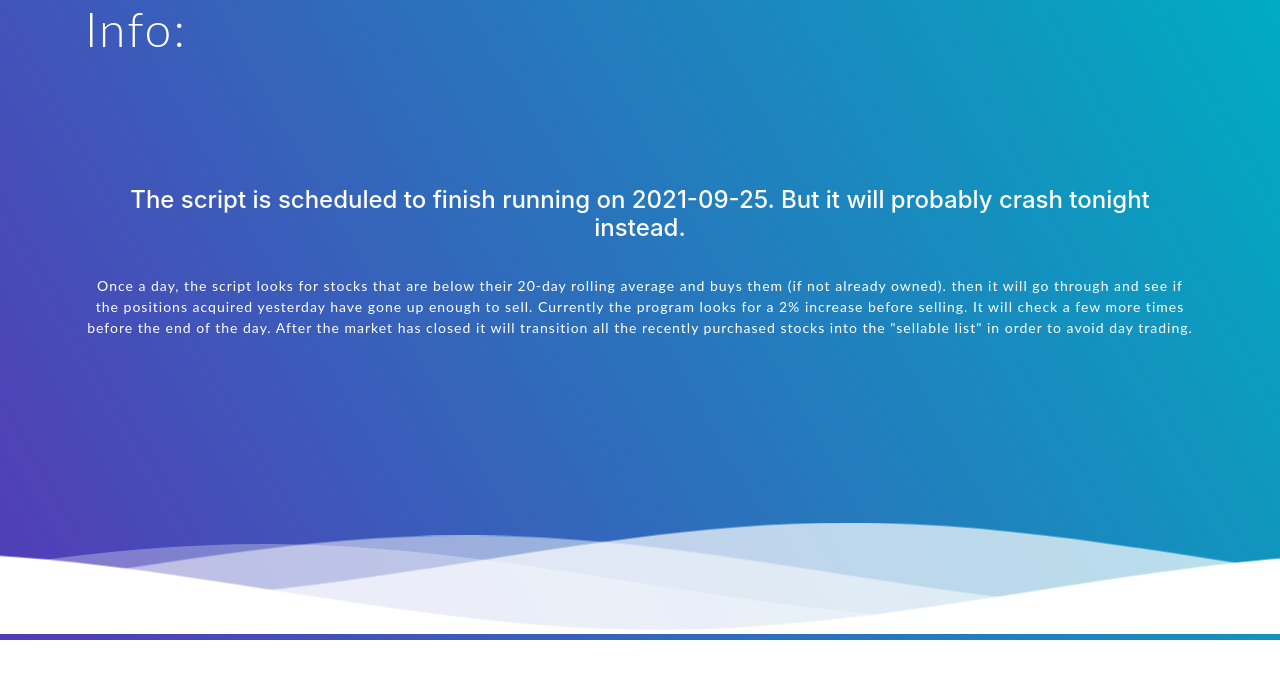
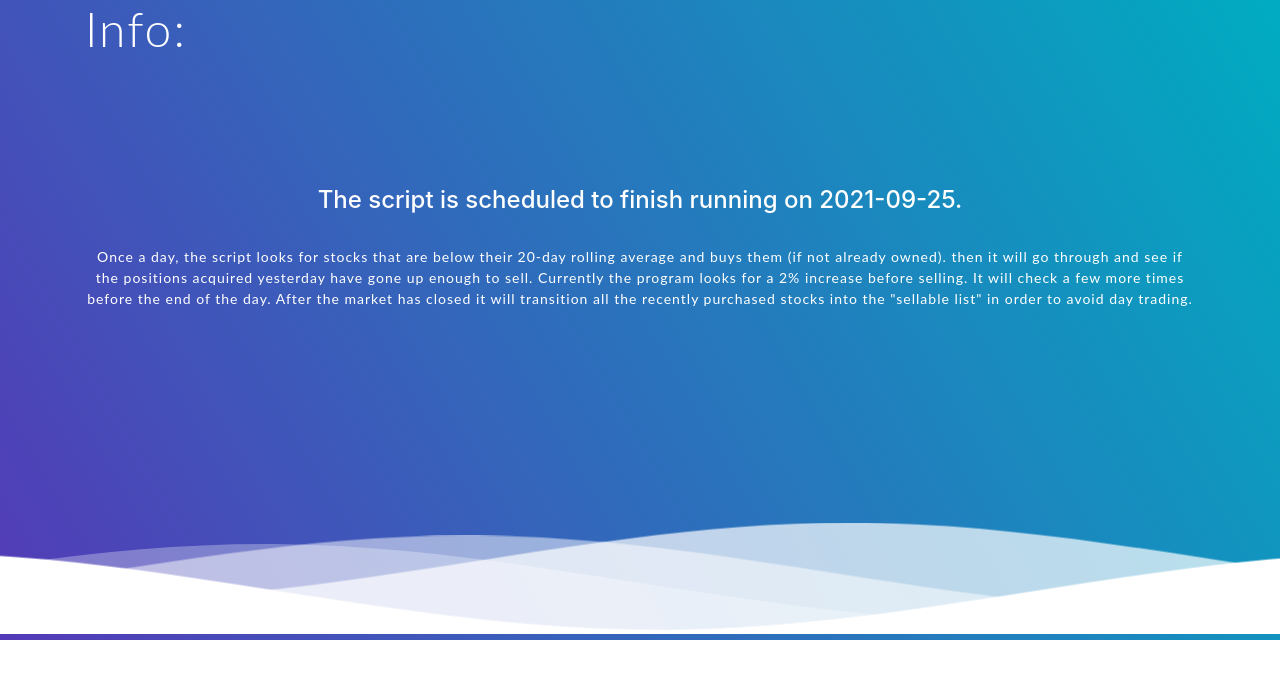
Before and after one commit to grant-create/p4, a Flask app: page /info in a window 1280 px wide. Shown: the part 56-735 px from the top of the page. Run offline with Flask 2, Linux system fonts and the light colour scheme; some libraries are stand-ins or nearby versions.

Commit message:
updated info

```diff
--- a/templates/basic.html
+++ b/templates/basic.html
@@ -46,7 +46,7 @@
 
 
                     <h5>Account is working: {{actstat}}</h5>
-                    <h5>Buying Power: {{actbp}}</h5>
+                    <!-- <h5>Buying Power: {{actbp}}</h5> -->
                 <h5>The market is open: {{clock.is_open}}</h5>
                 <div class='row justify-content-center'>
 
--- a/templates/info.html
+++ b/templates/info.html
@@ -12,7 +12,7 @@
         <br>
     </div>
 
-    <h4>The script is scheduled to finish running on {{start_date[:10]}}. But it will probably crash tonight instead.</h4>
+    <h4>The script is scheduled to finish running on {{start_date[:10]}}. </h4>
     <br>
     <p style="color: white">Once a day, the script looks for stocks that
         are below their 20-day rolling average and buys them (if not already owned).
```
